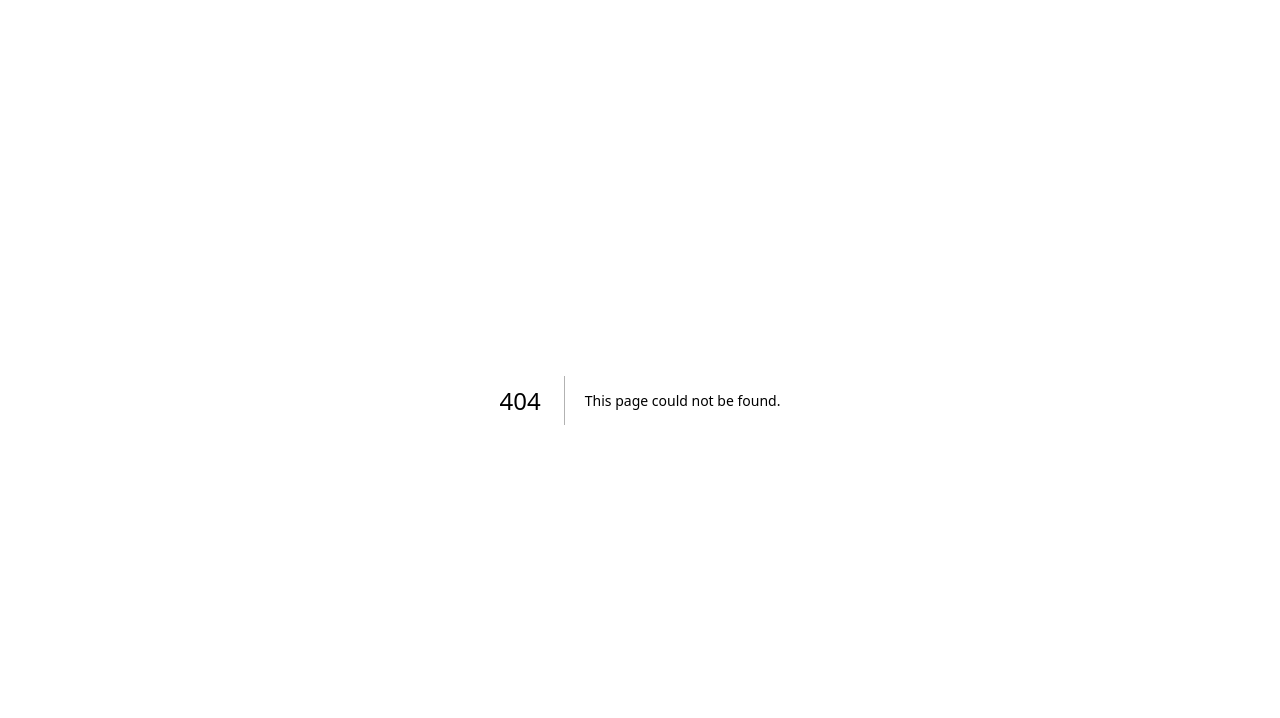
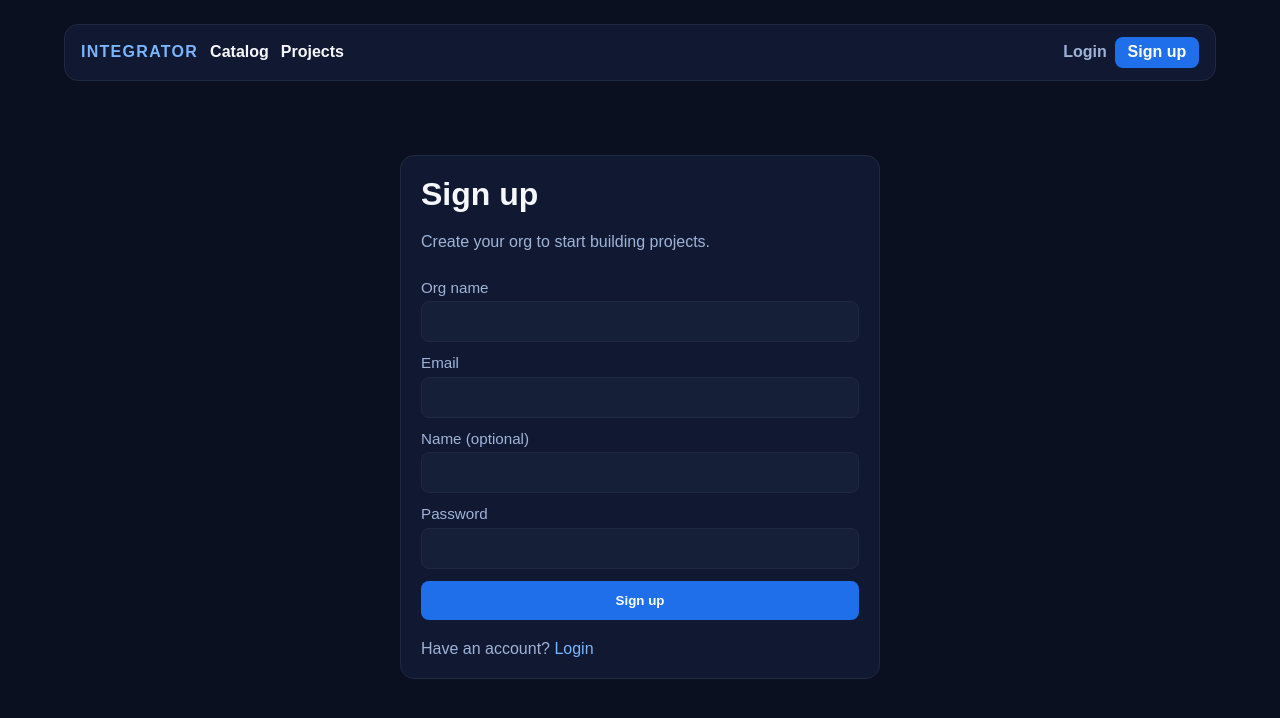
Before and after one commit to ialim/system-integrator, a Next.js app in the folder apps/web/: page /auth/signup in a window 1280 px wide. Before the commit this address had no page. Shown: the top 718 px of the page. Built offline with nearby package versions, Linux system fonts and the light colour scheme.

Commit message:
feat: add auth UI, header, and project list/create flow

```diff
--- /dev/null
+++ b/apps/web/app/auth/signup/page.tsx
@@ -0,0 +1,99 @@
+import { cookies } from "next/headers";
+import { redirect } from "next/navigation";
+
+async function action(formData: FormData) {
+  "use server";
+  const email = formData.get("email")?.toString() || "";
+  const password = formData.get("password")?.toString() || "";
+  const orgName = formData.get("orgName")?.toString() || "";
+  const name = formData.get("name")?.toString() || "";
+  if (!email || !password || !orgName) return;
+
+  const res = await fetch(`${process.env.NEXT_PUBLIC_API_URL || "http://localhost:3001/api"}/auth/signup`, {
+    method: "POST",
+    headers: { "Content-Type": "application/json" },
+    body: JSON.stringify({ email, password, orgName, name })
+  });
+
+  if (!res.ok) {
+    throw new Error("Signup failed");
+  }
+  const data = await res.json();
+  cookies().set("token", data.access_token, { httpOnly: true, path: "/" });
+  redirect("/projects");
+}
+
+export default function SignupPage() {
+  return (
+    <main style={mainStyle}>
+      <form action={action} style={cardStyle}>
+        <h1 style={{ margin: "0 0 0.5rem" }}>Sign up</h1>
+        <p style={{ color: "var(--muted)", margin: "0 0 1rem" }}>Create your org to start building projects.</p>
+        <label style={labelStyle}>
+          <span>Org name</span>
+          <input name="orgName" type="text" style={inputStyle} required />
+        </label>
+        <label style={labelStyle}>
+          <span>Email</span>
+          <input name="email" type="email" style={inputStyle} required />
+        </label>
+        <label style={labelStyle}>
+          <span>Name (optional)</span>
+          <input name="name" type="text" style={inputStyle} />
+        </label>
+        <label style={labelStyle}>
+          <span>Password</span>
+          <input name="password" type="password" style={inputStyle} required />
+        </label>
+        <button type="submit" style={buttonStyle}>
+          Sign up
+        </button>
+        <p style={{ margin: "0.5rem 0 0", color: "var(--muted)" }}>
+          Have an account? <a href="/auth/login" style={{ color: "var(--accent)" }}>Login</a>
+        </p>
+      </form>
+    </main>
+  );
+}
+
+const mainStyle: React.CSSProperties = {
+  display: "grid",
+  placeItems: "center",
+  minHeight: "80vh"
+};
+
+const cardStyle: React.CSSProperties = {
+  width: "100%",
+  maxWidth: 480,
+  background: "var(--panel)",
+  border: "1px solid var(--border)",
+  borderRadius: "14px",
+  padding: "1.25rem",
+  display: "grid",
+  gap: "0.75rem"
+};
+
+const labelStyle: React.CSSProperties = {
+  display: "grid",
+  gap: "0.35rem",
+  color: "var(--muted)",
+  fontSize: "0.95rem"
+};
+
+const inputStyle: React.CSSProperties = {
+  background: "var(--card)",
+  border: "1px solid var(--border)",
+  color: "var(--text)",
+  padding: "0.75rem",
+  borderRadius: "8px"
+};
+
+const buttonStyle: React.CSSProperties = {
+  background: "var(--primary)",
+  color: "#fff",
+  border: "none",
+  padding: "0.75rem",
+  borderRadius: "8px",
+  fontWeight: 700,
+  cursor: "pointer"
+};
--- a/apps/web/app/globals.css
+++ b/apps/web/app/globals.css
@@ -1,12 +1,31 @@
+:root {
+  --bg: #0b1021;
+  --panel: #111831;
+  --card: #161f38;
+  --border: #1f2940;
+  --text: #f5f7fb;
+  --muted: #9fb3d8;
+  --accent: #7bb5ff;
+  --primary: #1f6feb;
+}
+
+* {
+  box-sizing: border-box;
+}
+
 html, body {
   margin: 0;
   padding: 0;
   font-family: Arial, sans-serif;
-  background: #0b1021;
-  color: #f5f7fb;
+  background: var(--bg);
+  color: var(--text);
 }
 
 a {
   color: inherit;
   text-decoration: none;
 }
+
+input, button {
+  font-family: inherit;
+}
--- a/apps/web/app/layout.tsx
+++ b/apps/web/app/layout.tsx
@@ -9,7 +9,58 @@ export const metadata = {
 export default function RootLayout({ children }: { children: ReactNode }) {
   return (
     <html lang="en">
-      <body>{children}</body>
+      <body>
+        <div style={{ display: "flex", minHeight: "100vh", background: "var(--bg)" }}>
+          <div style={{ width: "100%", maxWidth: 1200, margin: "0 auto", padding: "1.5rem" }}>
+            <Header />
+            {children}
+          </div>
+        </div>
+      </body>
     </html>
   );
 }
+
+function Header() {
+  return (
+    <header
+      style={{
+        border: "1px solid var(--border)",
+        borderRadius: "14px",
+        padding: "0.75rem 1rem",
+        background: "var(--panel)",
+        display: "flex",
+        alignItems: "center",
+        justifyContent: "space-between",
+        marginBottom: "1rem"
+      }}
+    >
+      <div style={{ display: "flex", gap: "0.75rem", alignItems: "center", fontWeight: 700 }}>
+        <span style={{ color: "var(--accent)", letterSpacing: "0.08em" }}>INTEGRATOR</span>
+        <a href="/" style={{ color: "var(--text)" }}>
+          Catalog
+        </a>
+        <a href="/projects" style={{ color: "var(--text)" }}>
+          Projects
+        </a>
+      </div>
+      <div style={{ display: "flex", gap: "0.5rem", alignItems: "center" }}>
+        <a href="/auth/login" style={{ color: "var(--muted)", fontWeight: 600 }}>
+          Login
+        </a>
+        <a
+          href="/auth/signup"
+          style={{
+            background: "var(--primary)",
+            color: "#fff",
+            padding: "0.4rem 0.8rem",
+            borderRadius: "8px",
+            fontWeight: 700
+          }}
+        >
+          Sign up
+        </a>
+      </div>
+    </header>
+  );
+}
--- a/apps/web/app/projects/page.tsx
+++ b/apps/web/app/projects/page.tsx
@@ -56,6 +56,7 @@ function ProjectForm({ token }: { token: string }) {
     const name = formData.get("name")?.toString() || "";
     if (!name) return;
     await createProject(token, { name });
+    redirect("/projects");
   }
 
   return (
```
Also changed, not shown: apps/web/app/auth/login/page.tsx (added, +89 -0 lines).
